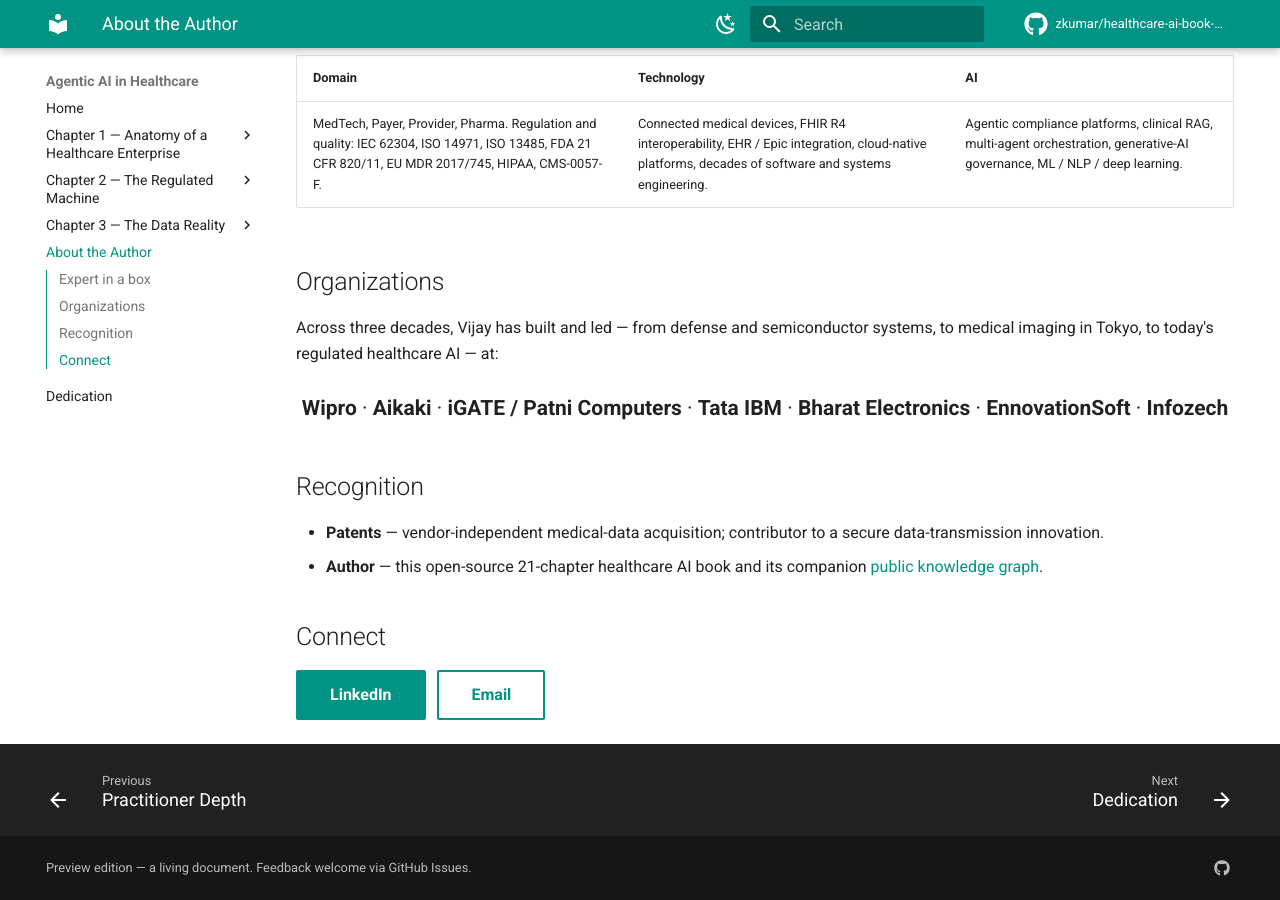
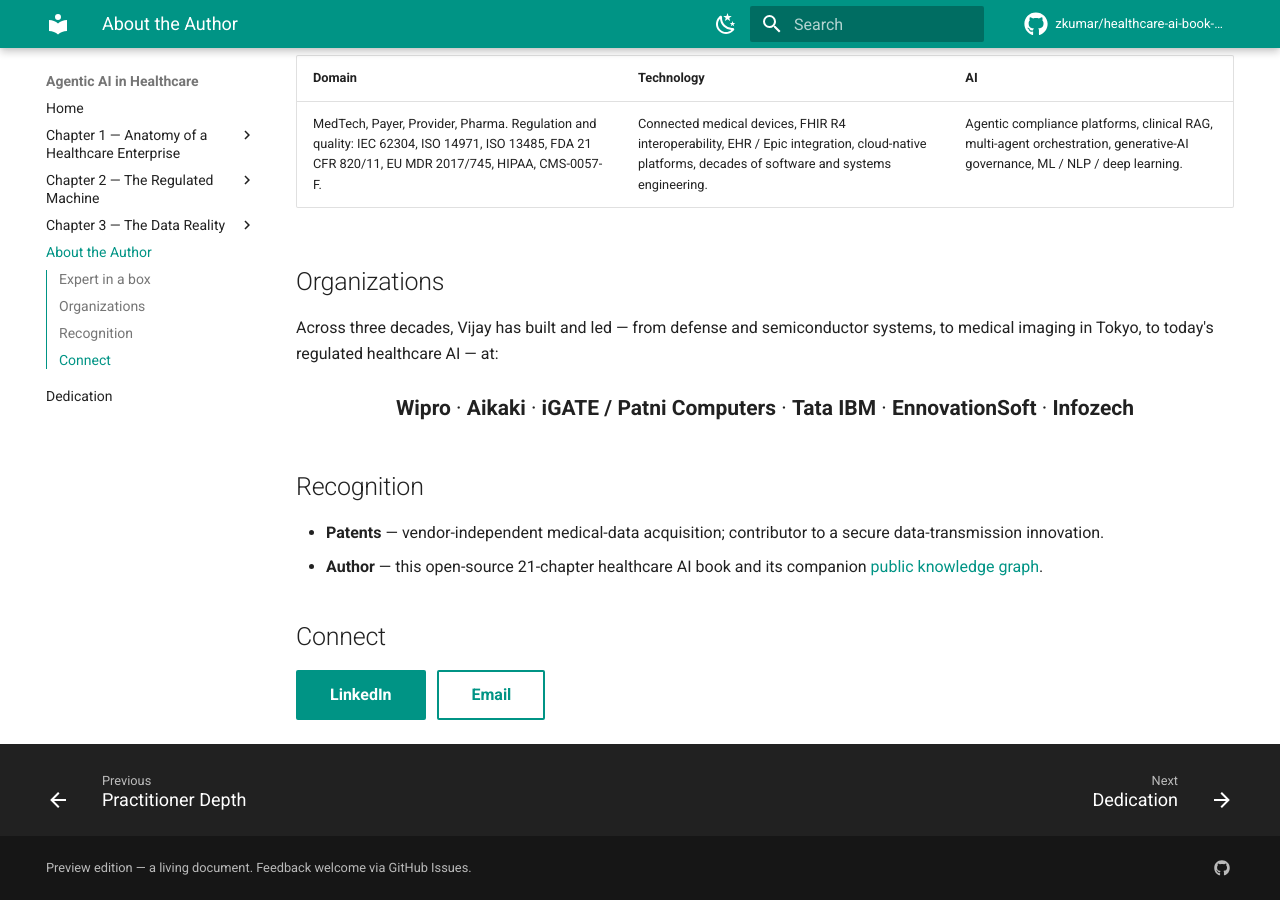
Before and after one commit to zkumar/healthcare-ai-book-preview, an MkDocs documentation site: the page built from docs/about.md, in a window 1280 px wide and 900 px high, scrolled down 838 px. Built offline with MkDocs 1.6.1 and Material for MkDocs 9.7.7, drawn with Linux system fonts in a browser that asks for light colours; comment, search, counter and statistics services are not loaded.

Commit message:
Remove Bharat Electronics from organizations list

```diff
--- a/docs/about.md
+++ b/docs/about.md
@@ -24,7 +24,7 @@
 Across three decades, Vijay has built and led — from defense and semiconductor systems, to medical imaging in Tokyo, to today's regulated healthcare AI — at:
 
 <p align="center" style="font-size:1.05rem;line-height:2;">
-<strong>Wipro</strong> · <strong>Aikaki</strong> · <strong>iGATE / Patni Computers</strong> · <strong>Tata IBM</strong> · <strong>Bharat Electronics</strong> · <strong>EnnovationSoft</strong> · <strong>Infozech</strong>
+<strong>Wipro</strong> · <strong>Aikaki</strong> · <strong>iGATE / Patni Computers</strong> · <strong>Tata IBM</strong> · <strong>EnnovationSoft</strong> · <strong>Infozech</strong>
 </p>
 
 ## Recognition
```
